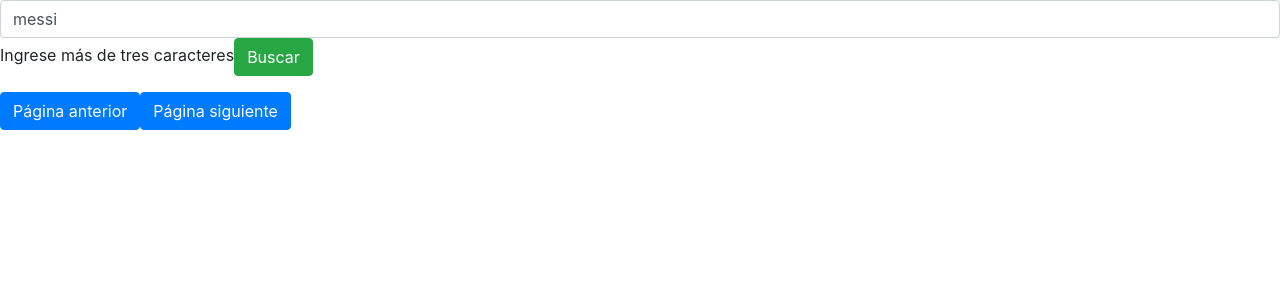
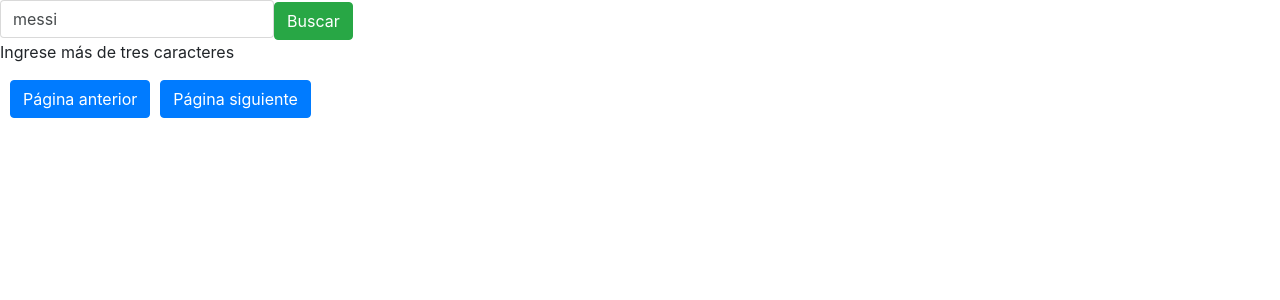
Before and after one commit to rodrigoap/tapas-clarin-web, a React (Create React App) app: page / in a window 1280 px wide. Shown: the top 300 px of the page. Built offline with nearby package versions, Linux system fonts and the light colour scheme.

Commit message:
formatting

```diff
--- a/public/styles.css
+++ b/public/styles.css
@@ -27,3 +27,26 @@
   font-weight: bold;
   padding-left: 5px;
 }
+
+.button-nav-prev {
+  margin-left: 10px;
+}
+
+.button-nav-next {
+  margin-left: 10px;
+}
+
+.searchBox {
+  width: auto;
+  padding: 0.5rem 0.75rem;
+  font-size: 1rem;
+  line-height: 1.25;
+  color: #464a4c;
+  background-color: #fff;
+  background-image: none;
+  background-clip: padding-box;
+  border: 1px solid rgba(0, 0, 0, 0.15);
+  border-radius: 0.25rem;
+  transition: border-color ease-in-out 0.15s, box-shadow ease-in-out 0.15s,
+    -webkit-box-shadow ease-in-out 0.15s;
+}
--- a/src/App.js
+++ b/src/App.js
@@ -93,16 +93,19 @@ class App extends Component {
             validationState={this.getValidationState()}
           >
             <FormControl
+              bsClass="searchBox"
               type="text"
               value={this.state.searchText}
               placeholder="Ingrese texto a buscar"
               onChange={this.onSearchChange}
             />
-            <FormControl.Feedback />
-            <HelpBlock>Ingrese más de tres caracteres</HelpBlock>
             <Button bsStyle="success" onClick={this.refreshData}>
               Buscar
             </Button>
+            <FormControl.Feedback />
+            <div>
+              <HelpBlock>Ingrese más de tres caracteres</HelpBlock>
+            </div>
           </FormGroup>
         </form>
         <Tapas
--- a/src/Tapas.js
+++ b/src/Tapas.js
@@ -14,12 +14,16 @@ class Tapas extends Component {
     return (
       <div>
         <div className="page-nav">
+          <span className="button-nav-prev">
             <Button bsStyle="primary" onClick={this.props.previousPage}>
               Página anterior
             </Button>
+          </span>
+          <span className="button-nav-next">
             <Button bsStyle="primary" onClick={this.props.nextPage}>
               Página siguiente
             </Button>
+          </span>
         </div>
         <div>
           {this.props.tapas.map(function(elem, index) {
```
Lines whose indentation alone changed are shown as unchanged.
